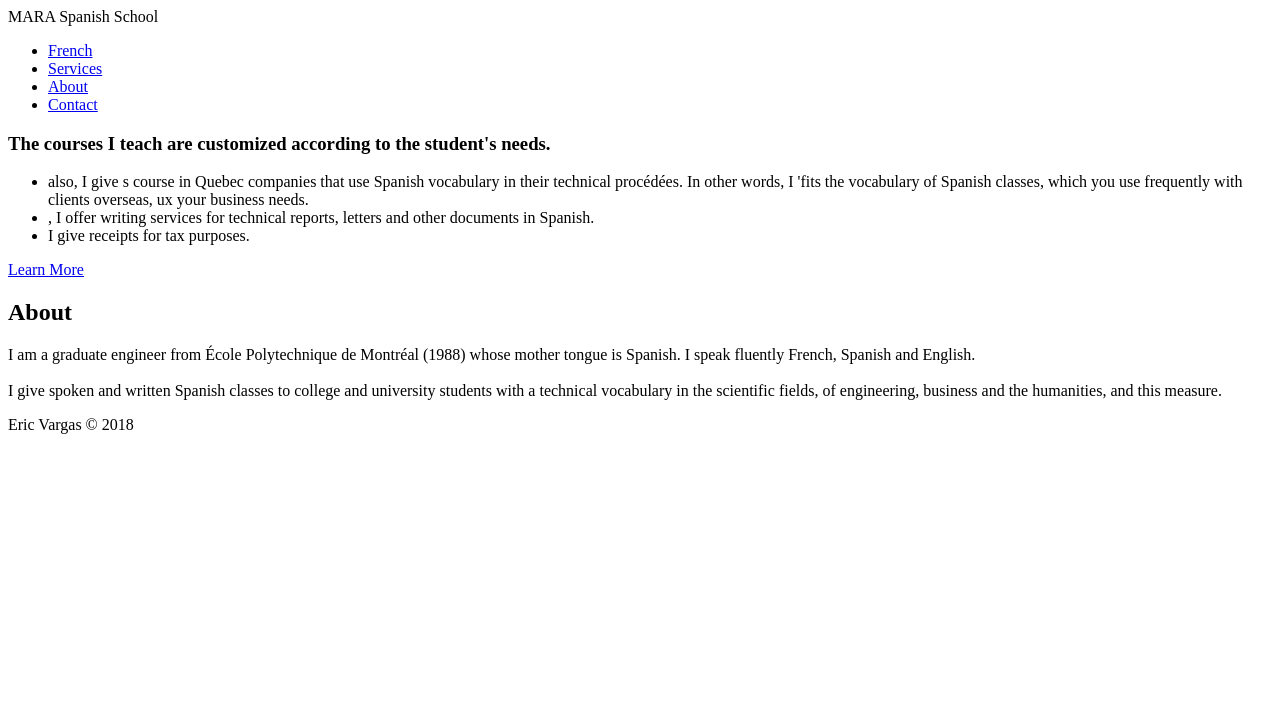
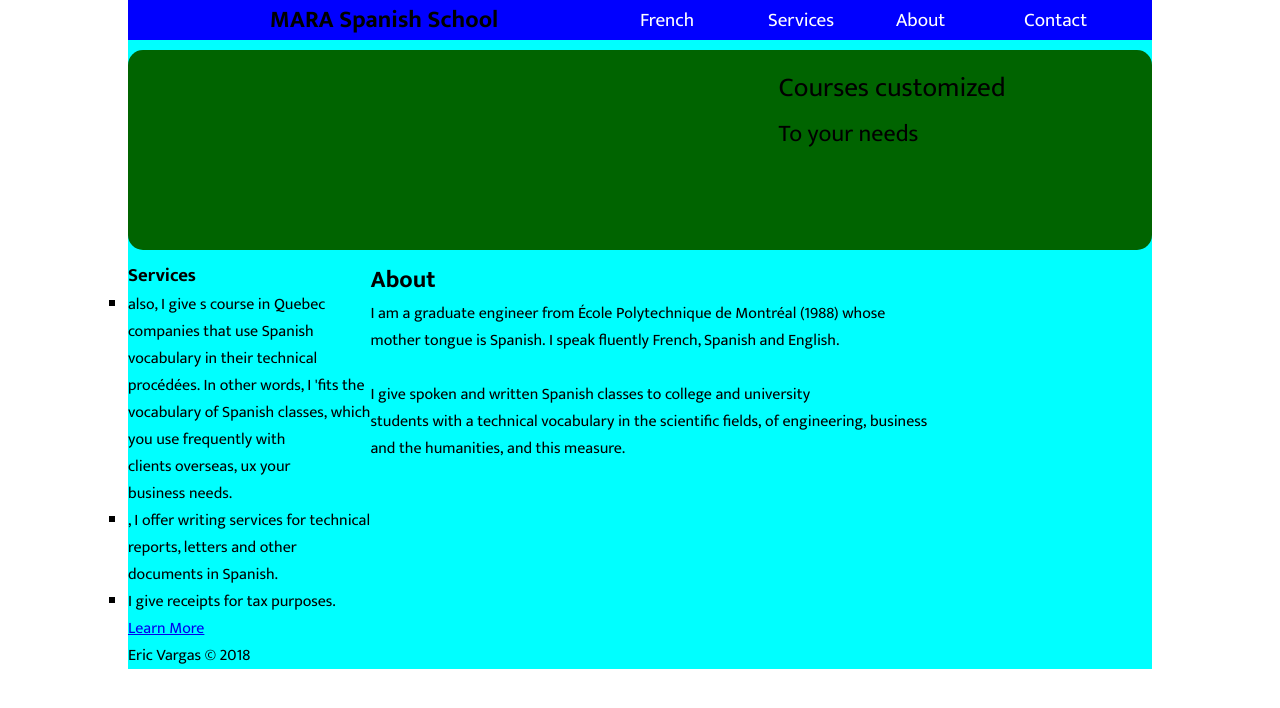
Before and after one commit to ericVargas/spanishSchool, a plain HTML site: page index.html in a window 1280 px wide. Drawn offline with Linux system fonts and the light colour scheme.

Commit message:
started css on top and middle sections

```diff
--- a/index.html
+++ b/index.html
@@ -10,7 +10,7 @@
 <body>
     <div class="container">
         <div class="top">
-            <header>MARA Spanish School</header>
+            <h2>MARA Spanish School</h2>
             <nav>
                 <ul>
                     <li><a href="#">French</a></li>
@@ -19,12 +19,17 @@
                     <li><a href="#contact">Contact</a></li>
                 </ul>
             </nav>
-            <div class="landing"></div>
         </div>
+        <div class="landing">
+            <div id="textL">Courses customized<br>
+            <span>To your needs</span>
+            </div>
+        </div>
+
 
         <div class="middle">
             <aside id="services">
-                <h3>The courses I teach are customized according to the student's needs.</h3>
+                <h3>Services</h3>
                 <ul>
                     <li>also, I give s course in Quebec companies that use Spanish vocabulary in their technical procédées. In other words, I 'fits the vocabulary of Spanish classes, which you use frequently with clients overseas, ux your business needs.</li>
                     <li>, I offer writing services for technical reports, letters and other documents in Spanish.</li>
--- a/style.css
+++ b/style.css
@@ -0,0 +1,83 @@
+@import url('https://fonts.googleapis.com/css?family=Mukta:400,700');
+
+* {
+    margin: 0;
+    padding: 0;
+    font-family: Mukta, sans-serif;
+}
+
+html,
+body {
+    height: 100%;
+}
+
+.container {
+    width: 80%;
+    margin: 0 auto;
+    display: grid;
+    background-color: aqua;
+}
+
+.top {
+    display: grid;
+    grid-template-columns: repeat(2, 1fr);
+    background-color: blue;
+}
+
+.top h2 {
+    text-align: center;
+}
+
+.top nav {
+    align-self: center;
+}
+
+.top ul {
+    list-style: none;
+    display: grid;
+    grid-template-columns: repeat(4, 1fr);
+}
+
+.top li a {
+    text-decoration: none;
+    color: #fff;
+    font-size: 1.2rem;
+}
+
+.top li a:hover {
+    text-decoration: underline;
+    text-decoration-color: blueviolet;
+    color: #000;
+}
+
+.landing {
+    display: grid;
+    height: 200px;
+    margin: 10px 0;
+    background-color: darkgreen;
+    border-radius: 15px;
+}
+
+#textL{
+    width: 35%;
+    justify-self: end;
+    font-size: 1.7rem;
+    padding: 15px;
+}
+
+#textL span{
+    font-size: 1.5rem;
+}
+
+.middle{
+    display: grid;
+    grid-template-columns: repeat(3, 1fr);
+}
+
+#services{
+
+}
+
+#services ul{
+    list-style: square;
+}
```
